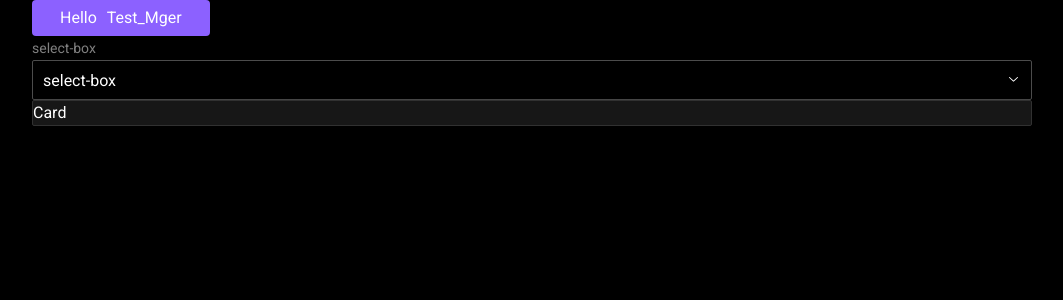
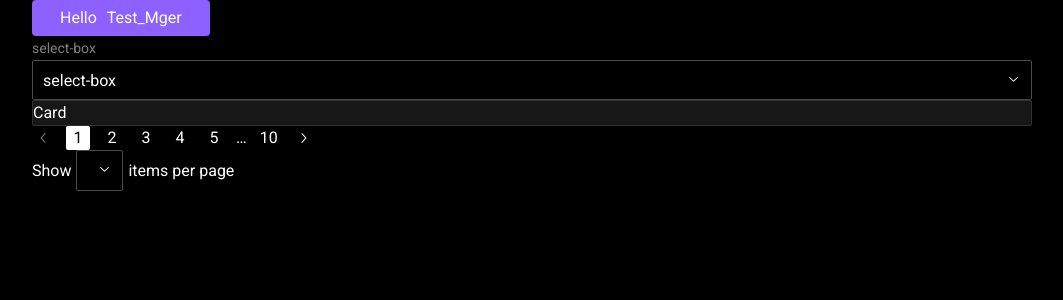
Before and after one commit to NatYarm/flashcards, a React (Vite) app: page / in a window 1280 px wide. Shown: the top 300 px of the page, without its empty margins (108-1171 px from the left). Built offline with nearby package versions, Linux system fonts and the light colour scheme.

Commit message:
add pagination component

```diff
--- a/src/App.tsx
+++ b/src/App.tsx
@@ -1,13 +1,17 @@
+import { useState } from 'react'
 import { BrowserRouter, Link } from 'react-router-dom'
 
 import s from './app.module.scss'
 
 import { Button } from './components/ui/button'
 import { Card } from './components/ui/card'
+import { Pagination } from './components/ui/pagination'
 import { Select } from './components/ui/select'
 import { SelectItem } from './components/ui/select/selectItem'
 
 export function App() {
+  const [currentPage, setCurrentPage] = useState(1)
+
   return (
     <div style={{ margin: 'auto', maxWidth: '1000px' }}>
       <BrowserRouter>
@@ -22,6 +26,12 @@ export function App() {
           <SelectItem value={'grapes'}>Grapes</SelectItem>
         </Select>
         <Card>Card</Card>
+        <Pagination
+          currentPage={currentPage}
+          itemsPerPage={5}
+          onPageChange={page => setCurrentPage(page)}
+          totalPageCount={10}
+        />
       </BrowserRouter>
     </div>
   )
--- a/src/components/ui/pagination/pagination.module.scss
+++ b/src/components/ui/pagination/pagination.module.scss
@@ -0,0 +1,54 @@
+.container {
+  display: flex;
+  gap: 10px;
+  align-items: center;
+  height: 24px;
+}
+
+.item {
+  all: unset;
+  border-radius: 2px;
+  display: flex;
+  align-items: center;
+  justify-content: center;
+  color: var(--color-light-100);
+  width: 24px;
+  height: 24px;
+  cursor: pointer;
+
+  &:focus-visible {
+    outline: var(--color-info-900);
+  }
+
+  &:hover:not(&:disabled) {
+    background-color: var(--color-dark-500);
+  }
+
+  &:disabled {
+    cursor: initial;
+    opacity: 1;
+  }
+
+  &.selected {
+    color: var(--color-dark-900);
+    background-color: var(--color-light-100);
+  }
+}
+.icon {
+  width: 16px;
+  height: 16px;
+  vertical-align: middle;
+  .item:disabled & {
+    color: var(--color-dark-100);
+  }
+}
+
+.selectContainer {
+  display: flex;
+  align-items: center;
+  gap: 5px;
+}
+
+.select {
+  padding: 0;
+}
--- a/src/components/ui/pagination/pagination.tsx
+++ b/src/components/ui/pagination/pagination.tsx
@@ -1,5 +1,142 @@
-type Props = {}
+import { ChevronLeftIcon, ChevronRightIcon } from '@radix-ui/react-icons'
+import clsx from 'clsx'
 
-export const Pagination = () => {
-  return <div>pagination</div>
+import s from './pagination.module.scss'
+
+import { Select } from '../select'
+import { SelectItem } from '../select/selectItem'
+import { usePagination } from './usePagination'
+
+type Props = {
+  className?: string
+  currentPage: number
+  itemsPerPage?: number
+  onItemsPerPageChange?: (itemsPerPage: number) => void
+  onPageChange: (page: number) => void
+  siblingCount?: number
+  totalPageCount: number
 }
+
+export const Pagination = ({
+  className,
+  currentPage,
+  itemsPerPage,
+  onPageChange,
+  siblingCount,
+  totalPageCount,
+}: Props) => {
+  const {
+    firstPage,
+    handleMainPageClicked,
+    handleNextPageClicked,
+    handlePrevPageClicked,
+    lastPage,
+    paginationRange,
+  } = usePagination({ currentPage, onPageChange, siblingCount, totalPageCount })
+
+  return (
+    <>
+      <div className={s.container}>
+        <PrevButton disabled={firstPage} onClick={handlePrevPageClicked} />
+        <PaginationButtons
+          currentPage={currentPage}
+          onClick={handleMainPageClicked}
+          paginationRange={paginationRange}
+        />
+
+        <NextButton disabled={lastPage} onClick={handleNextPageClicked} />
+      </div>
+      <ItemsPerPageSelect itemsPerPage={10} itemsPerPageOptions={[10, 20, 30]} />
+    </>
+  )
+}
+
+type NavigationButtonProps = {
+  disabled?: boolean
+  onClick: () => void
+}
+
+type PageButtonProps = {
+  page: number
+  selected: boolean
+} & NavigationButtonProps
+
+const PageButton = ({ disabled, onClick, page, selected }: PageButtonProps) => {
+  return (
+    <button
+      className={clsx(s.item, selected && s.selected)}
+      disabled={selected || disabled}
+      onClick={onClick}
+    >
+      {page}
+    </button>
+  )
+}
+const PrevButton = ({ disabled, onClick }: NavigationButtonProps) => {
+  return (
+    <button className={s.item} disabled={disabled} onClick={onClick}>
+      <ChevronLeftIcon className={s.icon} />
+    </button>
+  )
+}
+const NextButton = ({ disabled, onClick }: NavigationButtonProps) => {
+  return (
+    <button className={s.item} disabled={disabled} onClick={onClick}>
+      <ChevronRightIcon className={s.icon} />
+    </button>
+  )
+}
+
+const Dots = () => {
+  return <span>&#8230;</span>
+}
+
+type PaginationButtonsProps = {
+  currentPage: number
+  onClick: (pageNumber: number) => () => void
+  paginationRange: (number | string)[]
+}
+
+const PaginationButtons = ({ currentPage, onClick, paginationRange }: PaginationButtonsProps) => {
+  return (
+    <>
+      {paginationRange.map((page: number | string, idx) => {
+        const isSelected = page === currentPage
+
+        if (typeof page !== 'number') {
+          return <Dots key={idx} />
+        }
+
+        return <PageButton key={idx} onClick={onClick(page)} page={page} selected={isSelected} />
+      })}
+    </>
+  )
+}
+
+type ItemsPerPageProps = {
+  itemsPerPage: number
+  itemsPerPageOptions: number[]
+  //onItemsPerPageChange: (itemsPerPage: number) => void
+}
+
+export const ItemsPerPageSelect = ({
+  itemsPerPage,
+  itemsPerPageOptions,
+  //onItemsPerPageChange,
+}: ItemsPerPageProps) => {
+  const options = itemsPerPageOptions.map(option => ({ label: option, option }))
+
+  return (
+    <div className={s.selectContainer}>
+      Show
+      <Select className={s.select}>
+        {options.map(opt => (
+          <SelectItem key={opt.option} value={opt.option.toString()}>
+            {opt.label}
+          </SelectItem>
+        ))}
+      </Select>
+      items per page
+    </div>
+  )
+}
--- a/src/components/ui/pagination/usePagination.ts
+++ b/src/components/ui/pagination/usePagination.ts
@@ -9,21 +9,22 @@ const range = (start: number, end: number) => {
 
 type PaginationParams = {
   currentPage: number
-  onChange: (pageNumber: number) => void
-  pageSize: number
+  //itemsPerPage: number
+  onPageChange: (pageNumber: number) => void
   siblingCount?: number
-  totalCount: number
+  totalPageCount: number
 }
+
+type PaginationRange = ('...' | number)[]
 
 export const usePagination = ({
   currentPage,
-  onChange,
-  pageSize,
+  //itemsPerPage,
+  onPageChange,
   siblingCount = 1,
-  totalCount,
+  totalPageCount,
 }: PaginationParams) => {
   const paginationRange = useMemo(() => {
-    const totalPageCount = Math.ceil(totalCount / pageSize)
     const DOTS = '...'
 
     // Pages count is determined as siblingCount + firstPage + lastPage + currentPage + 2*DOTS
@@ -81,30 +82,30 @@ export const usePagination = ({
 
       return [firstPageIndex, DOTS, ...middleRange, DOTS, lastPageIndex]
     }
-  }, [totalCount, pageSize, siblingCount, currentPage])
+  }, [totalPageCount, siblingCount, currentPage]) as PaginationRange
 
-  const lastPage = paginationRange?.at(-1)
+  const isLastPage = paginationRange?.at(-1)
 
-  const isFirstPage = currentPage === 1
-  const isLastPage = currentPage === lastPage
+  const firstPage = currentPage === 1
+  const lastPage = currentPage === isLastPage
 
   const handleNextPageClicked = useCallback(() => {
-    onChange(currentPage + 1)
-  }, [currentPage, onChange])
+    onPageChange(currentPage + 1)
+  }, [currentPage, onPageChange])
   const handlePrevPageClicked = useCallback(() => {
-    onChange(currentPage - 1)
-  }, [currentPage, onChange])
+    onPageChange(currentPage - 1)
+  }, [currentPage, onPageChange])
 
   const handleMainPageClicked = (pageNumber: number) => {
-    return () => onChange(pageNumber)
+    return () => onPageChange(pageNumber)
   }
 
   return {
+    firstPage,
     handleMainPageClicked,
     handleNextPageClicked,
     handlePrevPageClicked,
-    isFirstPage,
-    isLastPage,
+    lastPage,
     paginationRange,
   }
 }
--- a/src/components/ui/select/select.module.scss
+++ b/src/components/ui/select/select.module.scss
@@ -40,7 +40,6 @@
   border: 1px solid var(--color-dark-300);
   width: var(--radix-select-trigger-width);
   max-height: var(--radix-select-content-available-height);
-  padding-left: 10px;
 }
 
 .selectItem {
```
